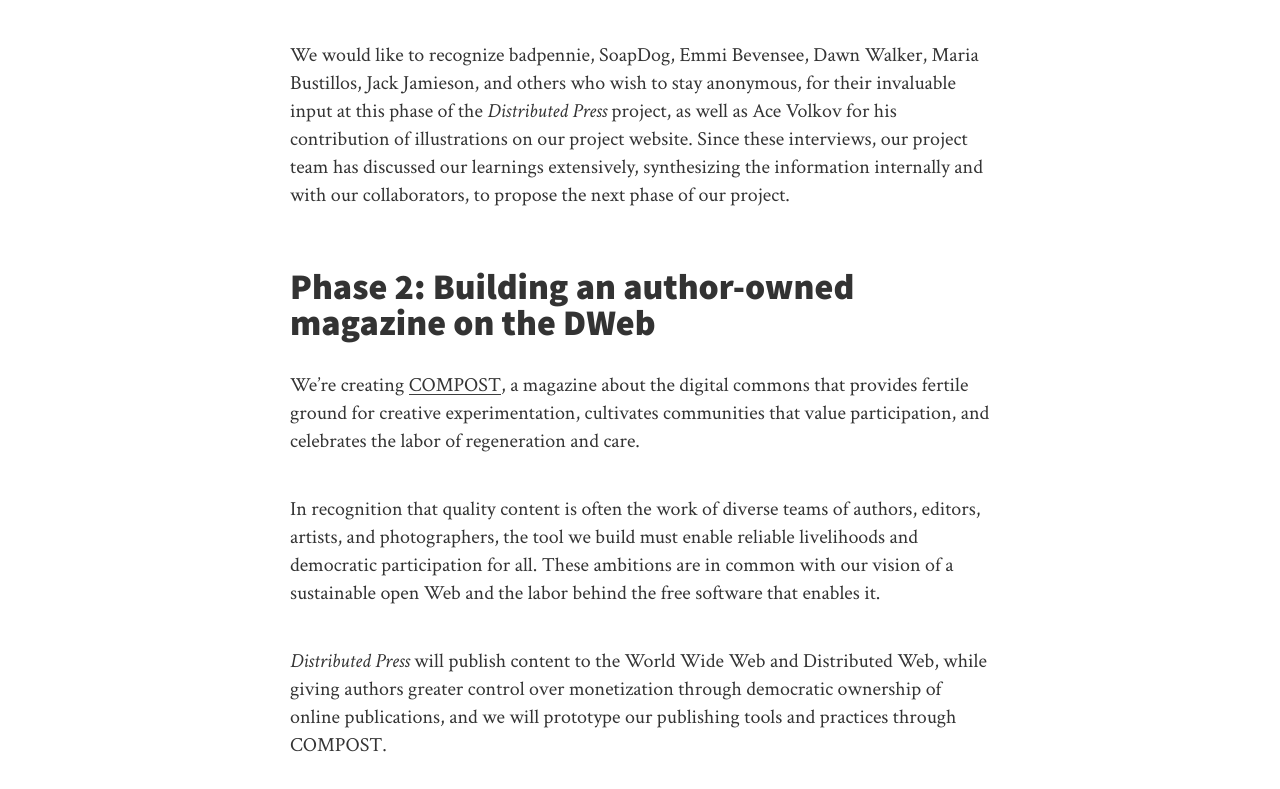
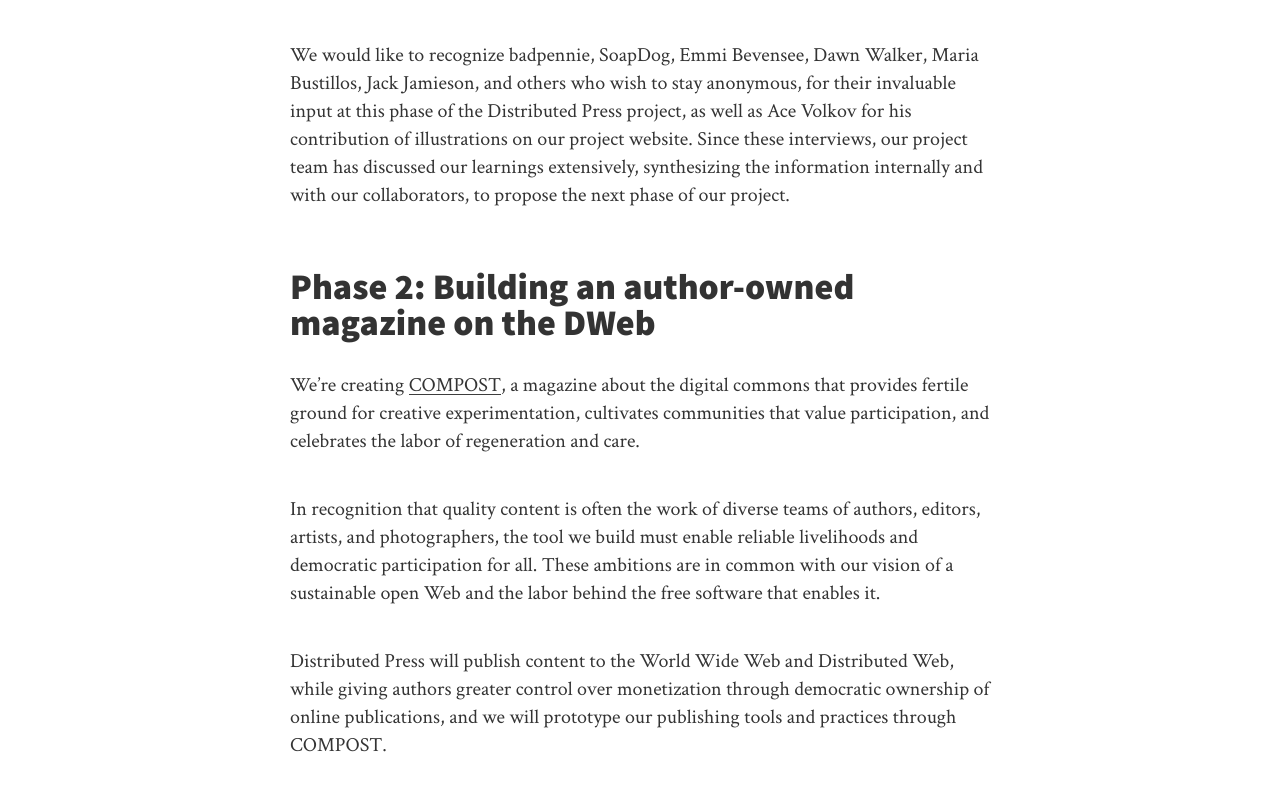
Before and after one commit to hyphacoop/distributed.press, a Jekyll site: the page built from approach.md, in a window 1280 px wide. Shown: the part 1049-1838 px from the top of the page. Built offline with Jekyll 4.4.1, drawn with Linux system fonts in a browser that asks for light colours; nearby versions of some CDN libraries.

```diff
--- a/approach.md
+++ b/approach.md
@@ -15,7 +15,7 @@ The discussions covered a range of themes related to publishing: challenges with
 Some notes from these interviews can be found on [GitHub](https://github.com/hyphacoop/distributed.press/blob/master/interviews.md).
 We learned about a number of adjacent initiatives that we were unaware of until these interviews, prompting us to explore new territories. Here, we found new collaborators for the next phase of our project.
 
-We would like to recognize badpennie, SoapDog, Emmi Bevensee, Dawn Walker, Maria Bustillos, Jack Jamieson, and others who wish to stay anonymous, for their invaluable input at this phase of the _Distributed Press_ project, as well as Ace Volkov for his contribution of illustrations on our project website.
+We would like to recognize badpennie, SoapDog, Emmi Bevensee, Dawn Walker, Maria Bustillos, Jack Jamieson, and others who wish to stay anonymous, for their invaluable input at this phase of the Distributed Press project, as well as Ace Volkov for his contribution of illustrations on our project website.
 Since these interviews, our project team has discussed our learnings extensively, synthesizing the information internally and with our collaborators, to propose the next phase of our project.
 
 ## Phase 2: Building an author-owned magazine on the DWeb
@@ -25,6 +25,6 @@ We're creating [COMPOST](https://compost.digital), a magazine about the digital
 In recognition that quality content is often the work of diverse teams of authors, editors, artists, and photographers, the tool we build must enable reliable livelihoods and democratic participation for all.
 These ambitions are in common with our vision of a sustainable open Web and the labor behind the free software that enables it.
 
-_Distributed Press_ will publish content to the World Wide Web and Distributed Web, while giving authors greater control over monetization through democratic ownership of online publications, and we will prototype our publishing tools and practices through COMPOST.
+Distributed Press will publish content to the World Wide Web and Distributed Web, while giving authors greater control over monetization through democratic ownership of online publications, and we will prototype our publishing tools and practices through COMPOST.
 
 If you are interested in having a conversation about possible ways we may collaborate, [please get in touch](mailto:hello@distributed.press)!
```
